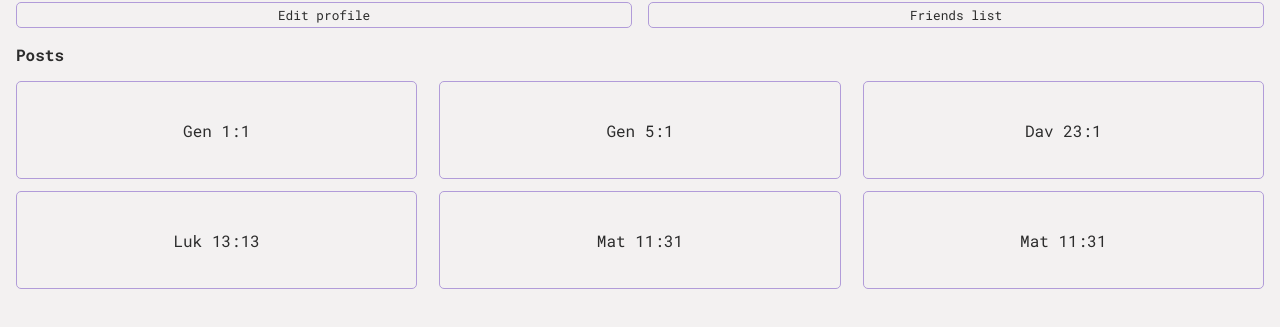
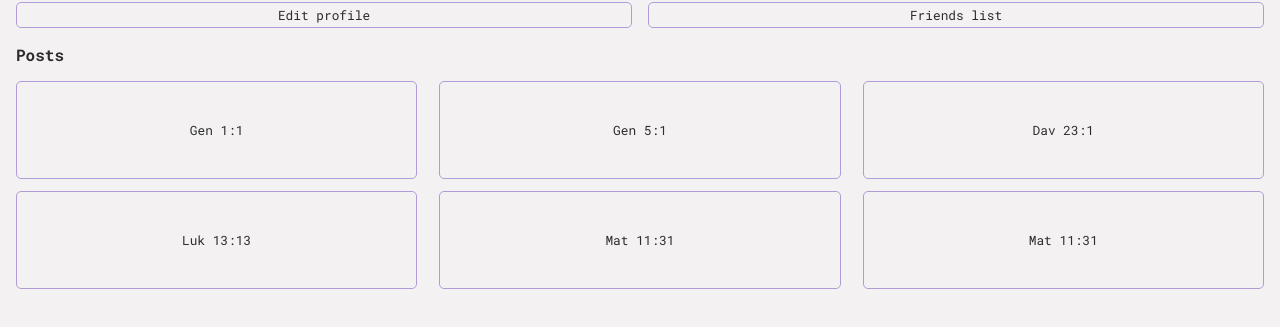
Before and after one commit to samueljsong/qt-project, a React (Vite) app: page /profile in a window 1280 px wide. Shown: the part 243-570 px from the top of the page. Built offline with nearby package versions, Linux system fonts and the light colour scheme; no server answers.

Commit message:
small fonnt

```diff
--- a/src/components/ProfilePostComponent.jsx
+++ b/src/components/ProfilePostComponent.jsx
@@ -4,7 +4,7 @@ const ProfilePostComponent = (props) => {
 
     return(
         <>
-            <div className='profile-post-container'>
+            <div className='profile-post-container small-font'>
                 {props.title}
             </div>
         </>
```
